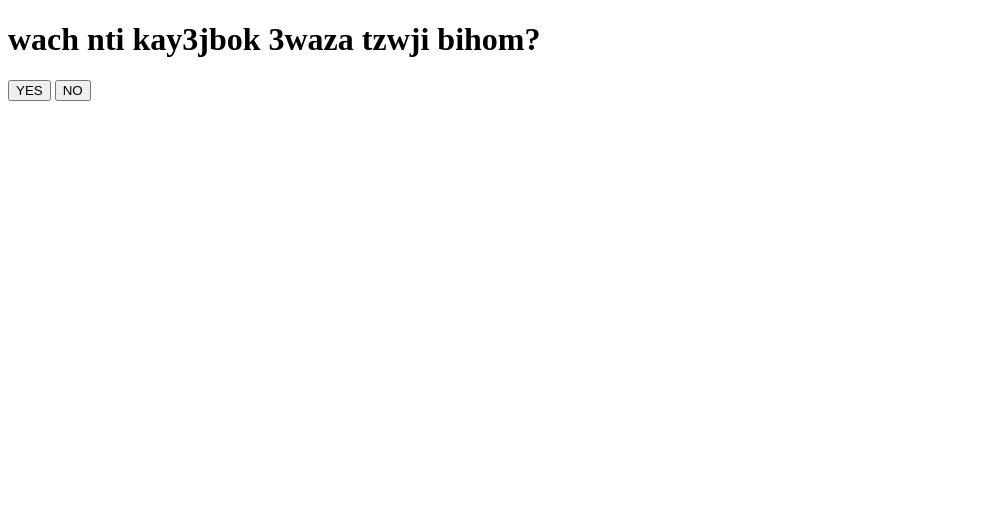
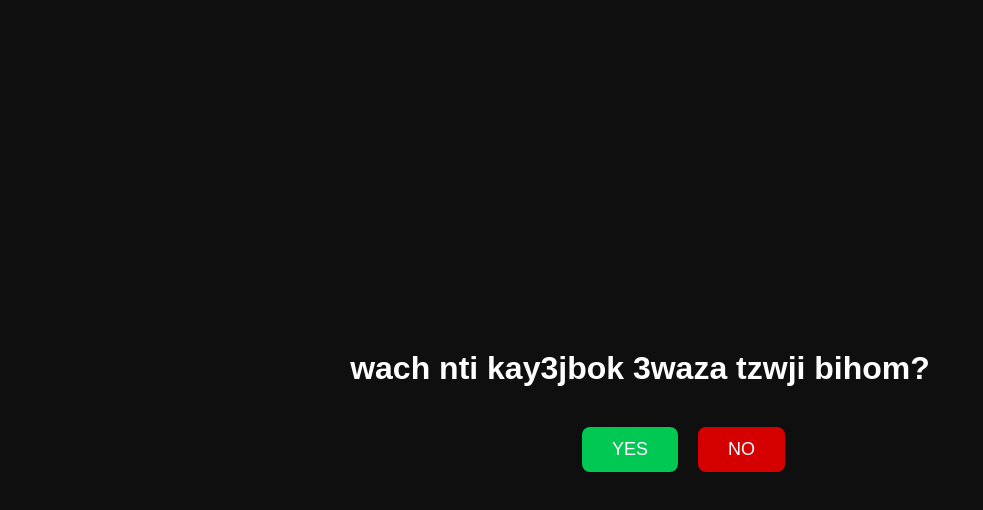
Before and after one commit to kaoutarziraoui27/Kaoutar, a plain HTML site: page index.html in a window 1280 px wide. Shown: the whole page, without its empty margins (0-983 px from the left). Drawn offline with Linux system fonts and the light colour scheme.

Commit message:
Update index.html

```diff
--- a/index.html
+++ b/index.html
@@ -1,21 +1,76 @@
 <!DOCTYPE html>
 <html lang="en">
 <head>
-  <meta charset="UTF-8" />
+  <meta charset="UTF-8">
   <title>Evil Button 😈</title>
-  <link rel="stylesheet" href="style.css">
+
+  <style>
+    body {
+      margin: 0;
+      height: 100vh;
+      background: #0f0f0f;
+      color: white;
+      font-family: Arial, sans-serif;
+      display: flex;
+      justify-content: center;
+      align-items: center;
+      overflow: hidden;
+    }
+
+    .container {
+      text-align: center;
+    }
+
+    h1 {
+      margin-bottom: 40px;
+    }
+
+    button {
+      font-size: 18px;
+      padding: 12px 30px;
+      border: none;
+      border-radius: 8px;
+      cursor: pointer;
+    }
+
+    #yesBtn {
+      background: #00c853;
+      color: white;
+      margin-right: 20px;
+    }
+
+    #noBtn {
+      background: #d50000;
+      color: white;
+      position: absolute;
+    }
+  </style>
 </head>
+
 <body>
 
   <div class="container">
     <h1>wach nti kay3jbok 3waza tzwji bihom?</h1>
 
-    <div class="buttons">
-      <button id="yesBtn" onclick="yesClicked()">YES</button>
-      <button id="noBtn">NO</button>
-    </div>
+    <button id="yesBtn" onclick="yesClicked()">YES</button>
+    <button id="noBtn">NO</button>
   </div>
 
-  <script src="script.js"></script>
+  <script>
+    const noBtn = document.getElementById("noBtn");
+
+    noBtn.addEventListener("mouseover", () => {
+      const x = Math.random() * (window.innerWidth - noBtn.offsetWidth);
+      const y = Math.random() * (window.innerHeight - noBtn.offsetHeight);
+
+      noBtn.style.left = x + "px";
+      noBtn.style.top = y + "px";
+    });
+
+    function yesClicked() {
+      alert("😏 3refti… jawb s7i7.");
+    }
+  </script>
+
 </body>
 </html>
```
